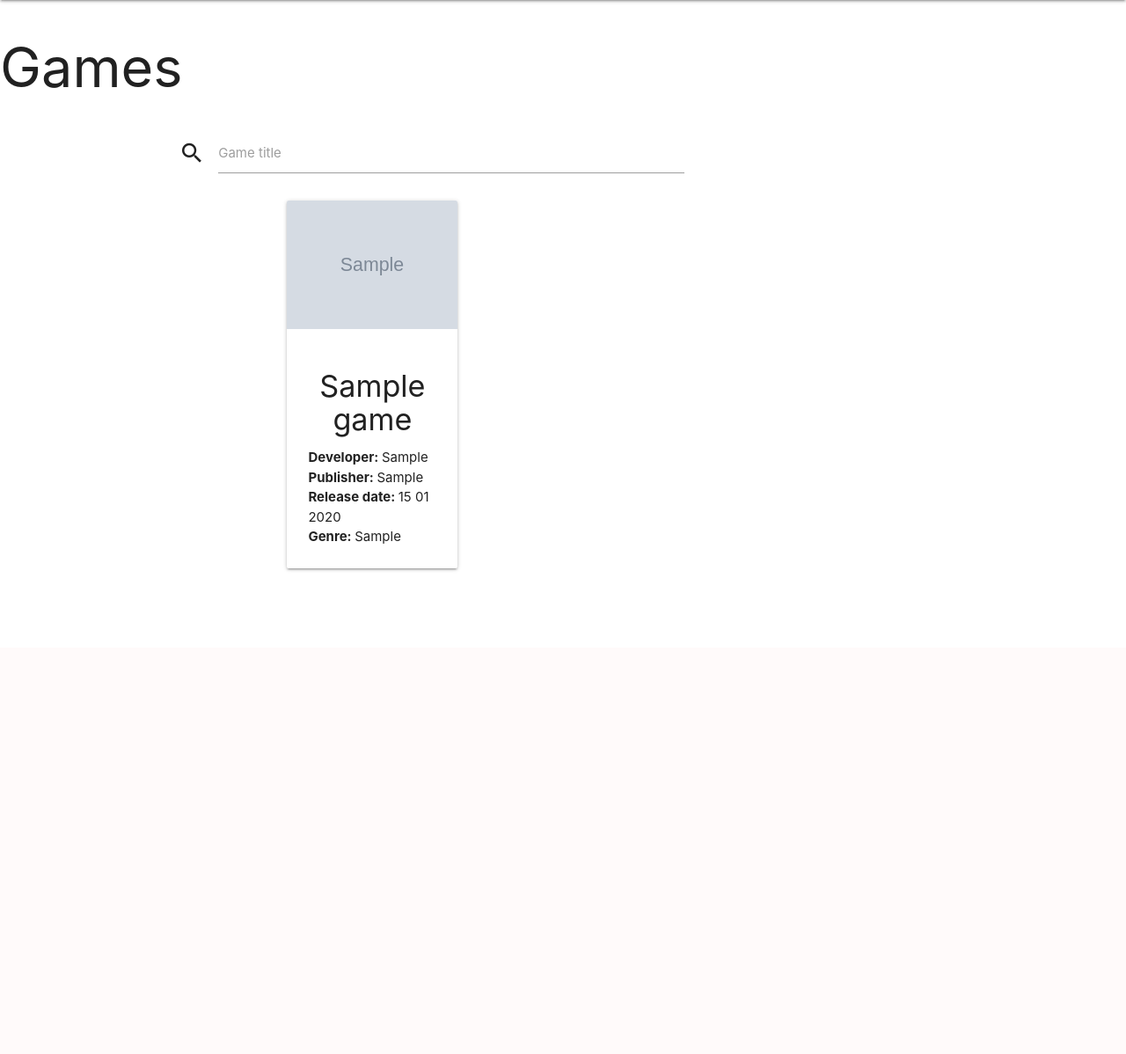
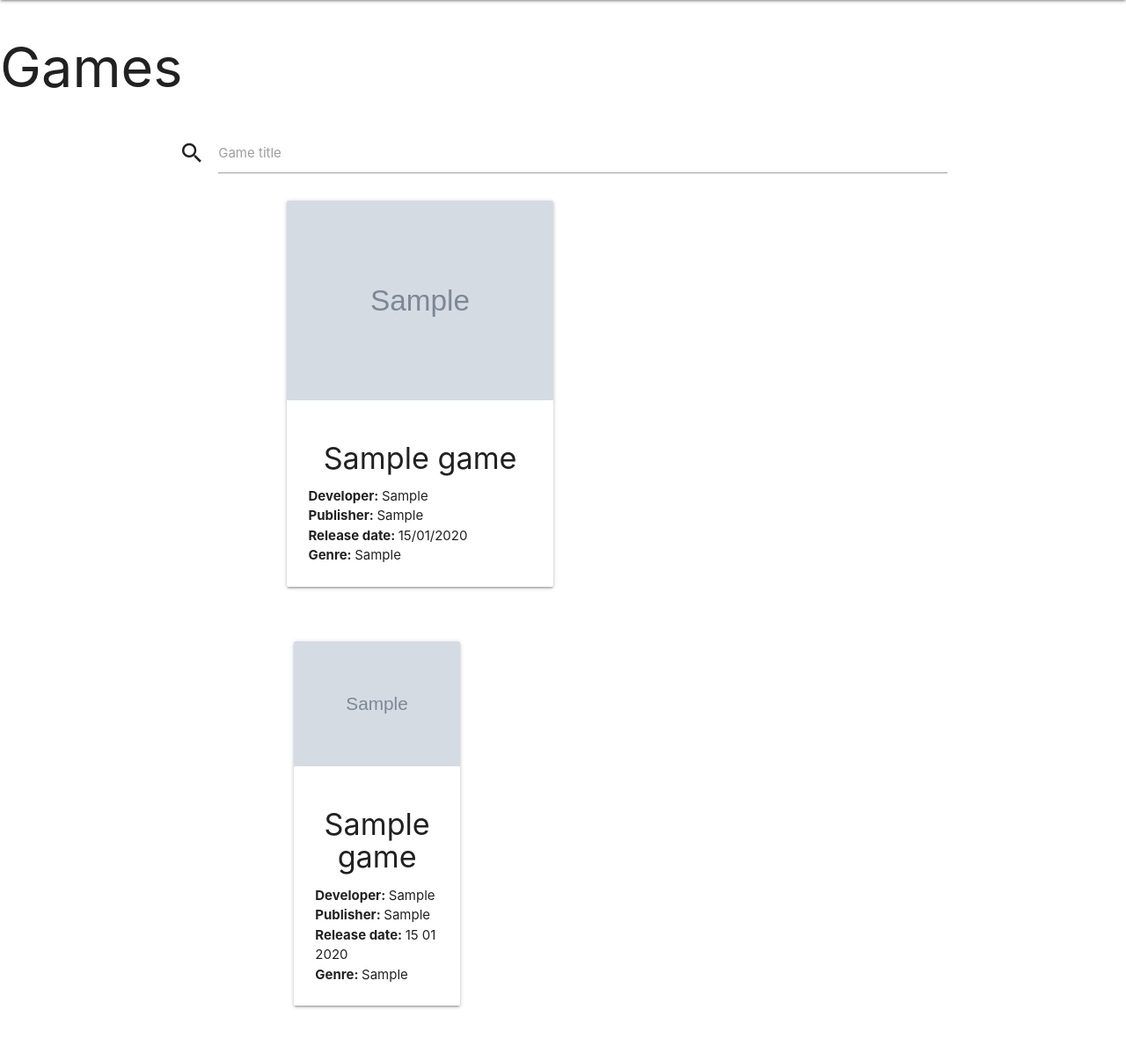
Before and after one commit to Oxymetaphoric/milestone_project_3, a Flask app: page /games in a window 1280 px wide. Shown: the part 64-1262 px from the top of the page at 88% size. Before the commit the page ends 713 px from the top, so only its background shows below. Run offline with Flask 3, Linux system fonts and the light colour scheme; tables that the repository leaves empty hold one stand-in row (values such as "Sample post"); grey boxes marked "Sample" are stand-in pictures; some web fonts are replaced.

Commit message:
BUILD: start to implement search functionality

```diff
--- a/quest_log/routes.py
+++ b/quest_log/routes.py
@@ -1,4 +1,4 @@
-from flask import flash, redirect, render_template, request, url_for
+from flask import flash, redirect, render_template, request, url_for, jsonify
 from flask_login import login_user, login_required, logout_user, current_user
 from quest_log import app, db
 from quest_log.models import Game, Review, User, UserGame
@@ -71,7 +71,24 @@ def games():
     else:
         in_my_games = []
 
-    return render_template('games.html', games=games, in_my_games=in_my_games)
+    return render_template('games.html', inMyGames=in_my_games,
+                           isUserAuthenticated=current_user.is_authenticated,
+                           games=games,
+                           in_my_games=in_my_games)
+
+@app.route('/api/games')
+def api_games():
+    query = request.args.get('query', '')
+    games = Game.query.filter(Game.game_title.ilike(f'%{query}%')).all()
+    return jsonify([{
+        'game_id': game.game_id,
+        'game_title': game.game_title,
+        'developer': game.developer,
+        'genre': game.genre,
+        'image_url': game.image_url,
+        'game_publisher': game.game_publisher,
+        'release_date': game.release_date.isoformat()
+    } for game in games])
 
 @app.route('/add_game')
 @login_required
--- a/quest_log/static/js/script.js
+++ b/quest_log/static/js/script.js
@@ -17,3 +17,83 @@
     var elems = document.querySelectorAll('.tooltipped');
     var instances = M.Tooltip.init(elems);
   });
+
+document.addEventListener('DOMContentLoaded', function() {
+  const searchInput = document.getElementById('game-search');
+  const gameResults = document.getElementById('game-results');
+
+  // Function to fetch games from the server
+  async function fetchGames(query = '') {
+    const response = await fetch(`/api/games?query=${query}`);
+    return await response.json();
+  }
+
+ function renderGames(games) {
+    gameResults.innerHTML = '';
+    games.forEach(game => {
+        const gameCard = `
+      <div class="row">
+        <div class="col offset-2 l6 s6 m6">
+            <a href="/game_detail/${game.game_id}" class="card-link">
+                <div class="card">
+                    <div class="card-image">
+                        <img src="${game.image_url}">
+                        ${renderGameButton(game)}
+                    </div>
+                    <div class="card-content">
+                        <h4 class="center-align">${game.game_title}</h4>
+                        <p><b>Developer: </b>${game.developer}</p>
+                        <p><b>Publisher: </b>${game.game_publisher}</p>
+                        <p><b>Release date: </b>${formatDate(game.release_date)}</p>
+                        <p><b>Genre: </b>${game.genre}</p>
+                    </div>
+                </div>
+            </a>
+        </div>
+      </div>
+        `;
+        gameResults.innerHTML += gameCard;
+    });
+    // Reinitialize Materialize tooltips
+    var elems = document.querySelectorAll('.tooltipped');
+    M.Tooltip.init(elems, {});
+}
+
+function renderGameButton(game) {
+    if (!isUserAuthenticated) {
+        return '';
+    }
+    if (inMyGames.includes(game.game_id)) {
+        return `
+            <span class="btn-floating tooltipped halfway-fab waves-effect waves-light green"
+                data-position="left"
+                data-tooltip="in My Games">
+                <i class="material-icons">check</i>
+            </span>
+        `;
+    } else {
+        return `
+            <form action="/add_library/${game.game_id}" method="POST">
+                <button type="submit" class="btn-floating tooltipped halfway-fab waves-effect waves-light red"
+                    data-position="left"
+                    data-tooltip="add to My Games">
+                    <i class="material-icons">add</i>
+                </button>
+            </form>
+        `;
+    }
+}
+
+function formatDate(dateString) {
+    const date = new Date(dateString);
+    return date.toLocaleDateString('en-GB'); // This will format the date as dd/mm/yyyy
+}
+  // Initial load of all games
+  fetchGames().then(renderGames);
+
+  // Handle search input
+  searchInput.addEventListener('input', function() {
+    const query = this.value;
+    fetchGames(query).then(renderGames);
+  });
+});
--- a/quest_log/templates/games.html
+++ b/quest_log/templates/games.html
@@ -5,20 +5,23 @@
   <div class="row">
     <div class="col s12">
       <div class="row">
-        <div class="input-field col s8">
+        <div class="input-field col s12">
           <i class="material-icons prefix">search</i>
           <input type="search" name="game-search" id="game-search" class="autocomplete">
           <label for="game-search">Game title</label>
+          {% if current_user.is_authenticated %}
+            <form class="col s4">
+              <a href="{{url_for('add_game')}}" class="btn-floating btn-large waves-effect waves-light red"><i class="material-icons">add</i></a>
+            </form>
+          </div>
         </div>
-{% if current_user.is_authenticated %}
-        <form class="col s4">
-          <a href="{{url_for('add_game')}}" class="btn-floating btn-large waves-effect waves-light red"><i class="material-icons">add</i></a>
-        </form>
       </div>
-    </div>
-    </div>
+{% endif %}
   </div>
-{% endif %}
+  <div class="container" id="game-results">
+    <!-- Game cards will be dynamically inserted here -->
+  </div>
+</div>
 <div class="container">
   <div class="row">
 {% for game in games %}
@@ -58,4 +61,8 @@
 {% endfor %}
   </div>
 </div>
+<script>
+var isUserAuthenticated = {{ 'true' if current_user.is_authenticated else 'false'}};
+var inMyGames = {{in_my_games|tojson|safe}};
+</script>
 {% endblock %}
```
